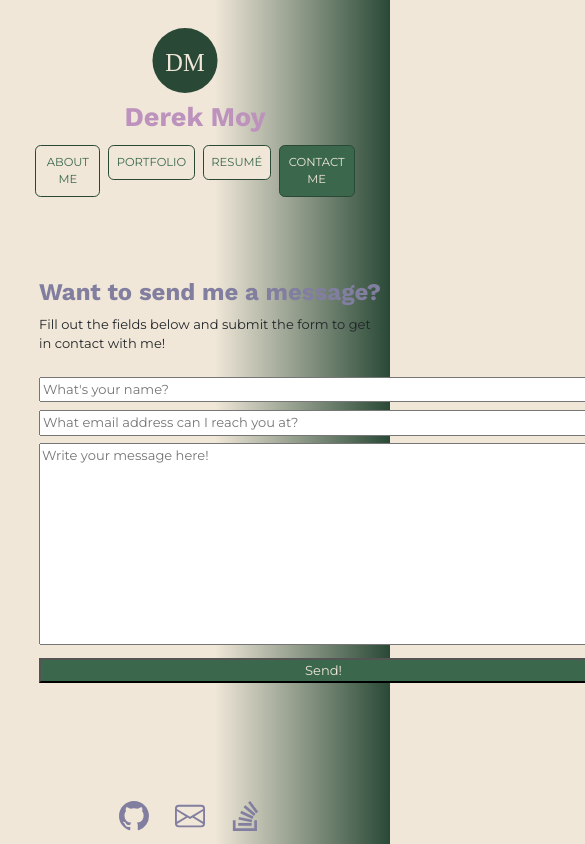
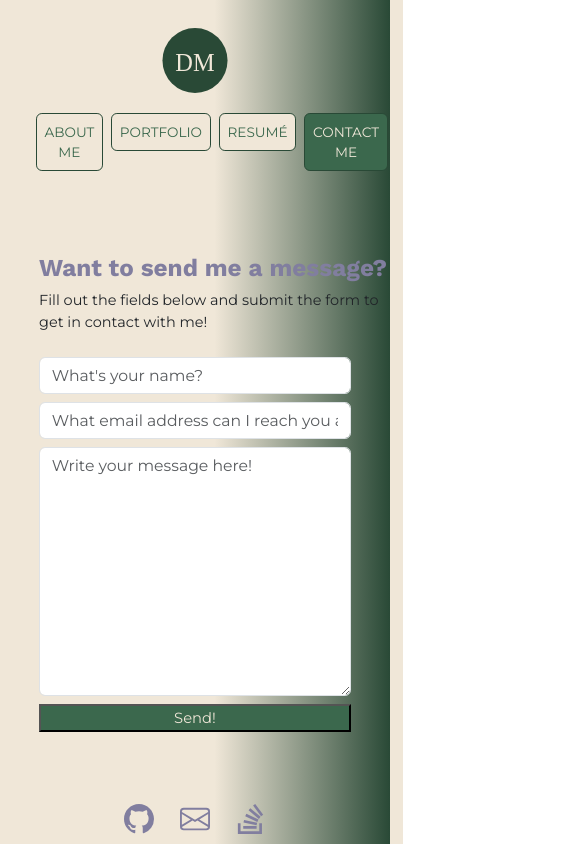
Before and after one commit to dymoy/react-portfolio, a React (Vite) app: page /contact-me in a window 390 px wide. Shown: the top 844 px of the page, 585 px wide, since content can reach past the window. Built offline with nearby package versions, Linux system fonts and the light colour scheme.

Commit message:
Made Portfolio, resume, and contact page responsive.

```diff
--- a/src/components/Header.jsx
+++ b/src/components/Header.jsx
@@ -14,10 +14,6 @@ export default function Header() {
             {/* Present name */}
             <div className='header-div'>
                 <img src={Logo} alt="logo" className='logo'/>
-                <h1 id="header-name" className={
-                    'm-0' +
-                    (isHome() ? ' is-home' : '')
-                }>Derek Moy</h1>
             </div>
             {/* Present navbar with titles corresponding to different sections of the portfolio */}
             <div className='navigation my-auto'>
--- a/src/index.css
+++ b/src/index.css
@@ -27,16 +27,6 @@ header {
     padding: 20px;
     z-index: 99;
     background-image: linear-gradient(to right, var(--cream), var(--cream) 55%, var(--green) 100%, var(--green));
-}
-
-.is-home {
-    display: none;
-}
-
-#header-name {
-    font-family: "Work Sans", serif;
-    font-weight: 700;
-    color: var(--lilac);
 }
 
 .logo {
@@ -228,7 +218,9 @@ footer svg {
     background: var(--green);
 }
 
-@media screen and (max-width: 800px) {
+/* MEDIA QUERIES */
+
+@media screen and (max-width: 850px) {
     * {
         font-size: .96em;
     }
@@ -245,10 +237,16 @@ footer svg {
         width: 180px;
         height: 180px;
         border: 2px solid var(--cream);
+        margin: 0px 0px 30px
+    }
+
+    #contact {
+        margin-bottom: 80px;
     }
 
     footer {
         justify-content: center;
+        padding: 7px;
     }
 
     footer svg {
@@ -257,3 +255,10 @@ footer svg {
         fill: var(--cool-gray);
     }
 }
+
+
+@media screen and (max-width: 1200px) {
+    * {
+        font-size: .98em;
+    }
+}
--- a/src/pages/About.jsx
+++ b/src/pages/About.jsx
@@ -12,6 +12,7 @@ export default function About() {
                 <p>Welcome to my online portfolio! If you've found your way here, you are probably looking to learn more about me and my work.</p>
                 <p>I am currently pursuing a certificate for Web Development at the <i>University of Texas at Austin</i>. I'm interested in building web tools that enhance the way we interact with online content and our community; and am looking to develop innovative full-stack projct for your organization.</p>
                 <p>So, take a look around! If you're interested in connecting to discuss my work, make your way to the "Contact Me" section to reach me. I look forward to hearing from you! </p>
+
                 {/* <div>
                     <NavLink
                         key="PORTFOLIO"
--- a/src/pages/Contact.jsx
+++ b/src/pages/Contact.jsx
@@ -32,7 +32,6 @@ export default function Contact() {
             // Update the state of message
             setMessage(inputValue);
         }
-
     }
 
     const validateFilled = (e) => {
@@ -73,31 +72,28 @@ export default function Contact() {
     }
 
     return (
-        <section id="contact" className='section d-flex flex-column justify-content-center align-items-start'>
+        <section id="contact" className='section d-flex flex-column justify-content-center align-items-start mb-5'>
             <div>
                 <h2 className='section-title type-animate'>Want to send me a message?</h2>
                 <p>Fill out the fields below and submit the form to get in contact with me! </p>
             </div>
             <form className='form' onSubmit={handleFormSubmit}>
                 <div className='form-field my-2'>
-                    <input required value={name} name="name" onChange={handleInputChange} onBlur={validateFilled} type="text" size="75" placeholder="What's your name?"/>
+                    <input required value={name} name="name" onChange={handleInputChange} onBlur={validateFilled} type="text" size="75" placeholder="What's your name?" className='form-control'/>
                 </div>
                 <div className='form-field my-2'>
-                    <input required value={email} name="email" onChange={handleInputChange} onBlur={validateFilled} type="email" size="75" placeholder="What email address can I reach you at?" />
+                    <input required value={email} name="email" onChange={handleInputChange} onBlur={validateFilled} type="email" size="75" placeholder="What email address can I reach you at?" className='form-control' />
                 </div>
                 <div className='form-field my-2'>
-                    <textarea required value={message} name="message" onChange={handleInputChange} onBlur={validateFilled} cols="74" rows="10" placeholder='Write your message here!'></textarea>
+                    <textarea required value={message} name="message" onChange={handleInputChange} onBlur={validateFilled} cols="74" rows="10" placeholder='Write your message here!' className='form-control'></textarea>
                 </div>
                 {error && (
                     <div>
                         <p className="error-text">* {error} *</p>
                     </div>
                  )}
-                <div className='my-2'>
-                    <button className='form-submit-btn' type='submit'>Send!</button>
-                </div>
+                <button className='form-submit-btn mb-5' type='submit'>Send!</button>
             </form>
-
         </section>
     );
 }
--- a/src/pages/Resume.jsx
+++ b/src/pages/Resume.jsx
@@ -9,7 +9,7 @@ export default function Resume() {
             <div className="skills-div col-md-8 my-5">
                 <h2 className='section-title type-animate'>Level up! New skill acquired!</h2>
                 <p>Here is a list of technologies that I have worked with so far.</p>
-                <div id="badge-container">
+                <div id="badge-container mb-5">
                     <p><u>Languages</u></p>
                     <img src="https://img.shields.io/badge/html5-%23E34F26.svg?style=for-the-badge&logo=html5&logoColor=white" alt="HTML Badge" className="badge-img"/>
                     <img src="https://img.shields.io/badge/css3-%231572B6.svg?style=for-the-badge&logo=css3&logoColor=white" alt="CSS Badge" className="badge-img" />
```
